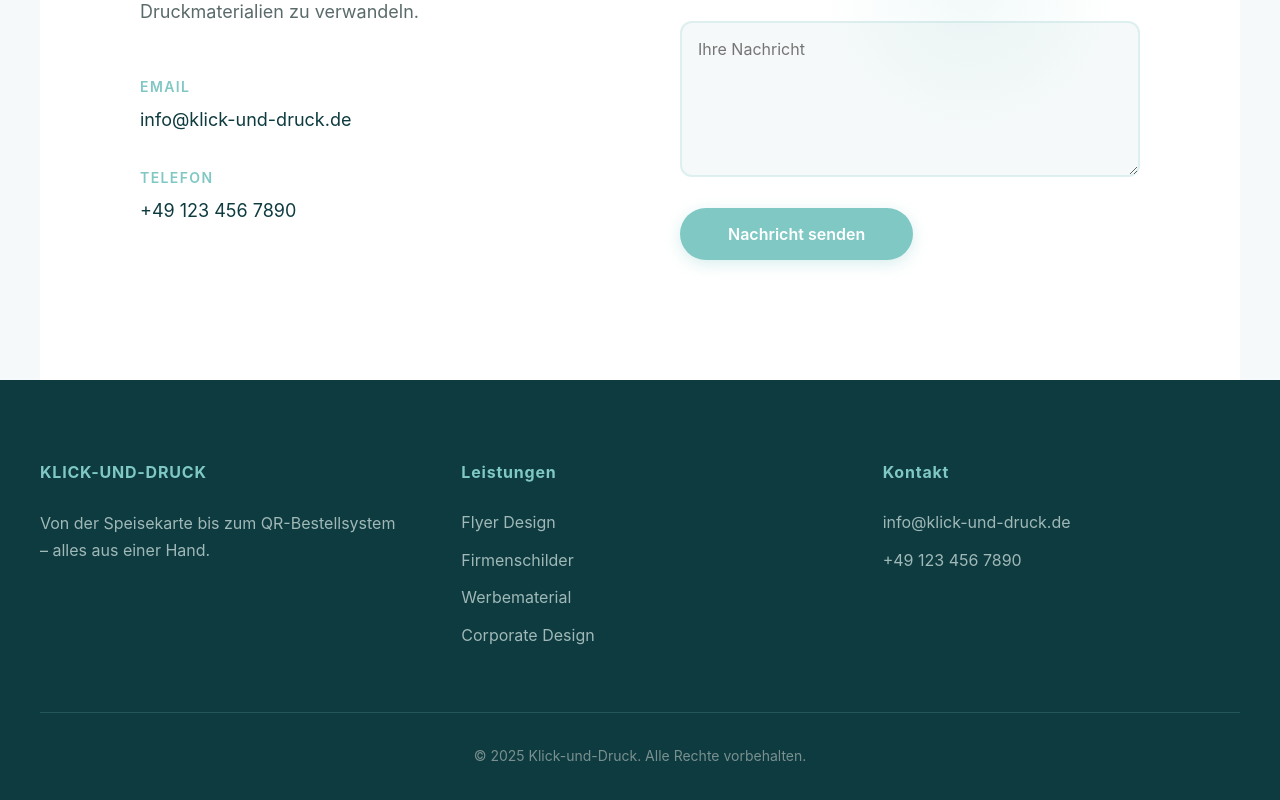
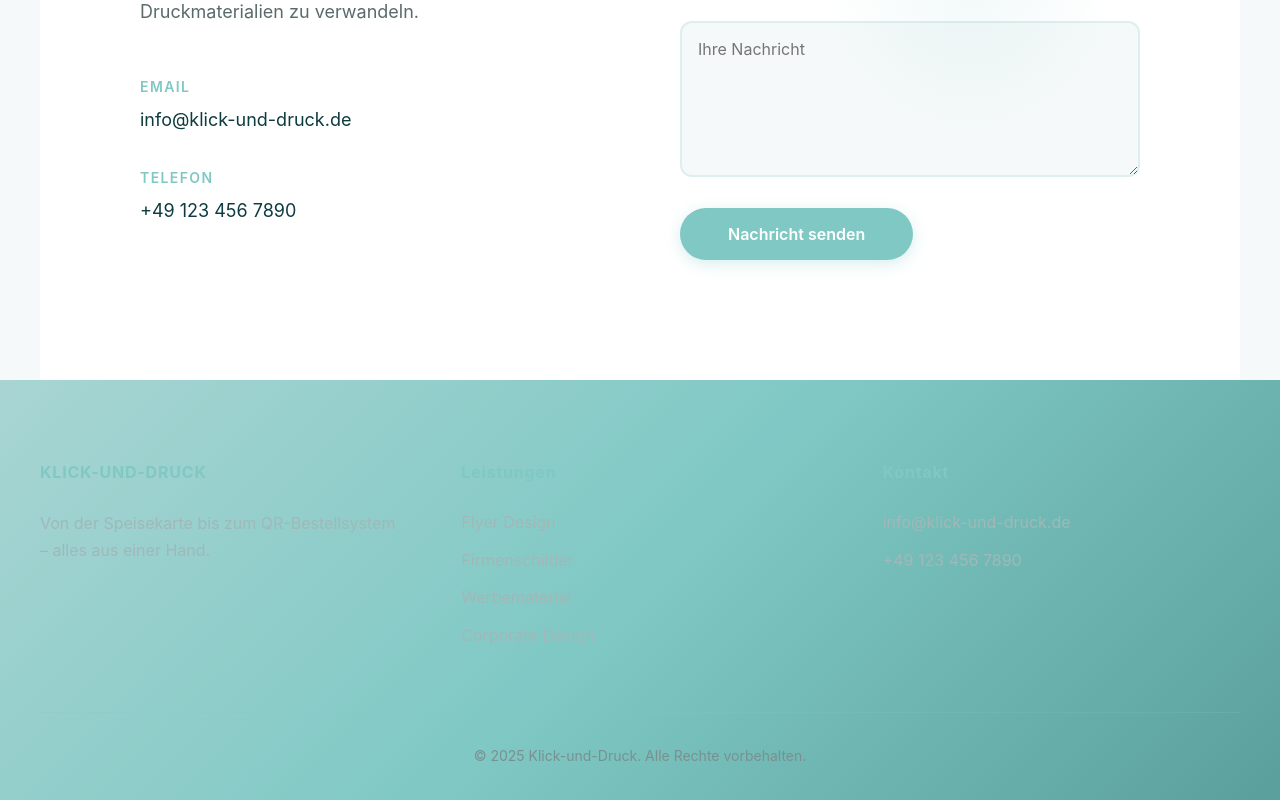
Before and after one commit to ecoezer/klick-und-druck, a React (Vite) app: page / in a window 1280 px wide. Shown: the part 3399-4199 px from the top of the page. Built offline with nearby package versions, Linux system fonts and the light colour scheme; the HTML template or start-up script is replaced by a standard one.

Commit message:
Updated Footer.css

```diff
--- a/src/components/Footer.css
+++ b/src/components/Footer.css
@@ -1,5 +1,5 @@
 .footer {
-  background-color: #0d3b3f;
+  background: linear-gradient(135deg, #a8d5d3 0%, #7fc8c4 50%, #5a9f9b 100%);
   color: #ffffff;
   padding: 80px 24px 32px;
 }
```
